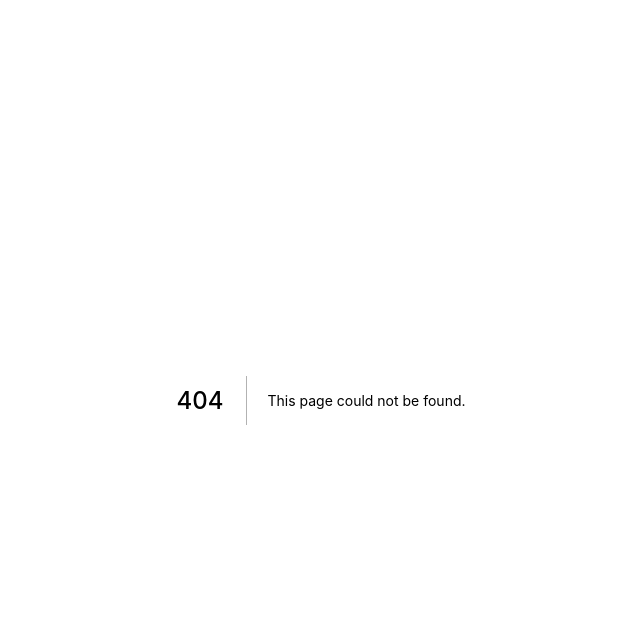
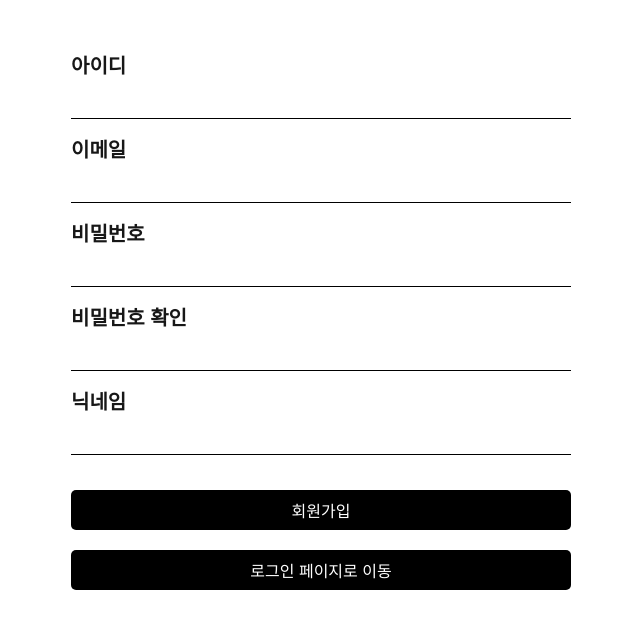
Before and after one commit to buildup1130/next-question-frontend, a Next.js app in the folder class/: page /SignUp in a window 1280 px wide. Before the commit this address had no page. Shown: the top 628 px of the page, without its empty margins (319-959 px from the left). Built offline with nearby package versions, Linux system fonts and the light colour scheme.

Commit message:
feature Login

```diff
--- a/class/package.json
+++ b/class/package.json
@@ -12,7 +12,7 @@
     "@emotion/react": "^11.14.0",
     "@emotion/styled": "^11.14.0",
     "antd": "^5.24.1",
-    "axios": "^1.7.9",
+    "axios": "^1.7.7",
     "next": "12.1.0",
     "react": "17.0.2",
     "react-dom": "17.0.2",
--- /dev/null
+++ b/class/src/components/common/SignUp/SignUp.Container.js
@@ -0,0 +1,68 @@
+import { useState } from "react";
+import { useRouter } from "next/router";
+import SignUpUI from "./SignUp.Presenter";
+import axios from "axios"; // axios 임포트
+
+export default function SignUp() {
+  const router = useRouter();
+
+  const [form, setForm] = useState({
+    userId: "", // 변경된 키
+    email: "",
+    password: "",
+    confirmPassword: "",
+    nickname: "",
+  });
+
+  // 입력값 변경 핸들러
+  const handleChange = (e) => {
+    const { name, value } = e.target;
+    setForm((prev) => ({ ...prev, [name]: value }));
+  };
+
+  // 회원가입 처리
+  const handleSubmit = async (e) => {
+    console.log(form);
+    e.preventDefault();
+    if (form.password !== form.confirmPassword) {
+      alert("비밀번호가 일치하지 않습니다.");
+      return;
+    }
+
+    try {
+      const response = await axios.post(
+        "http://localhost:8080/public/member/regist",
+        {
+          userId: form.userId,
+          password: form.password,
+          email: form.email,
+          nickname: form.nickname,
+        }
+      );
+
+      if (response.status === 201) {
+        alert("회원가입 성공!");
+        router.push("/Login"); // 회원가입 후 로그인 페이지로 이동
+      } else {
+        throw new Error("회원가입 실패");
+      }
+    } catch (error) {
+      console.error("회원가입 중 오류 발생:", error);
+      alert("회원가입 중 오류가 발생했습니다.");
+    }
+  };
+
+  // 로그인 페이지로 이동
+  const handleGoToLogin = () => {
+    router.push("/Login");
+  };
+
+  return (
+    <SignUpUI
+      form={form}
+      onChange={handleChange}
+      onSubmit={handleSubmit}
+      onSignUpClick={handleGoToLogin} // 로그인 페이지 이동 함수 전달
+    />
+  );
+}
--- /dev/null
+++ b/class/src/components/common/SignUp/SignUp.Presenter.js
@@ -0,0 +1,87 @@
+import {
+  SignUpContainer,
+  InputWrapper,
+  InputField,
+  Label,
+  EmailWrapper,
+  IdInputWrapper,
+  SignUpButton,
+  FillForm,
+} from "./SignUp.Styles";
+
+export default function SignUpUI({
+  form,
+  onChange,
+  onSubmit,
+  onSignUpClick, // 회원가입 버튼 클릭 이벤트
+}) {
+  return (
+    <SignUpContainer style={{ maxWidth: "500px" }}>
+      <FillForm onSubmit={onSubmit}>
+        <InputWrapper>
+          <Label>아이디</Label>
+          <IdInputWrapper>
+            <InputField
+              type="text"
+              name="userId"
+              value={form.userId}
+              onChange={onChange}
+              required
+            />
+          </IdInputWrapper>
+        </InputWrapper>
+
+        <InputWrapper>
+          <Label>이메일</Label>
+          <EmailWrapper>
+            <InputField
+              type="email"
+              name="email"
+              value={form.email}
+              onChange={onChange}
+              required
+            />
+          </EmailWrapper>
+        </InputWrapper>
+
+        <InputWrapper>
+          <Label>비밀번호</Label>
+          <InputField
+            type="password"
+            name="password"
+            value={form.password}
+            onChange={onChange}
+            required
+          />
+        </InputWrapper>
+
+        <InputWrapper>
+          <Label>비밀번호 확인</Label>
+          <InputField
+            type="password"
+            name="confirmPassword"
+            value={form.confirmPassword}
+            onChange={onChange}
+            required
+          />
+        </InputWrapper>
+
+        <InputWrapper>
+          <Label>닉네임</Label>
+          <InputField
+            type="text"
+            name="nickname"
+            value={form.nickname}
+            onChange={onChange}
+            required
+          />
+        </InputWrapper>
+
+        <SignUpButton type="submit">회원가입</SignUpButton>
+        <SignUpButton type="button" onClick={onSignUpClick}>
+          로그인 페이지로 이동
+        </SignUpButton>
+      </FillForm>
+    </SignUpContainer>
+  );
+}
--- /dev/null
+++ b/class/src/components/common/SignUp/SignUp.Styles.js
@@ -0,0 +1,65 @@
+import styled from "@emotion/styled";
+
+export const SignUpContainer = styled.div`
+  //회원가입 틀
+  width: 100%;
+  max-width: 500px;
+  display: flex;
+  flex-direction: column;
+  align-items: center;
+  margin: 0 auto;
+  padding: 50px 20px;
+`;
+
+export const FillForm = styled.form`
+  //회원가입 폼
+  width: 500px;
+`;
+export const InputWrapper = styled.div`
+  //입력 필드 테두리
+  width: 100%;
+  margin-bottom: 15px;
+`;
+
+export const Label = styled.label`
+  //입력 필드 라벨
+  font-size: 20px;
+  font-weight: bold;
+  display: block;
+  margin-bottom: 5px;
+`;
+
+export const InputField = styled.input`
+  //입력 필드
+  width: 100%;
+  height: 35px;
+  border: none;
+  border-bottom: 1px solid #000;
+  font-size: 20px;
+  outline: none;
+  padding: 5px;
+`;
+
+export const EmailWrapper = styled.div`
+  display: flex;
+  align-items: center;
+  justify-content: space-between;
+`;
+
+export const IdInputWrapper = styled.div`
+  display: flex;
+  align-items: center;
+  gap: 10px;
+`;
+
+export const SignUpButton = styled.button`
+  width: 100%;
+  height: 40px;
+  background-color: #000;
+  color: white;
+  font-size: 16px;
+  border: none;
+  border-radius: 5px;
+  cursor: pointer;
+  margin-top: 20px;
+`;
--- /dev/null
+++ b/class/src/pages/Login/index.js
@@ -0,0 +1,5 @@
+import LoginLogic from "@/components/common/Login/Login.Container";
+
+export default function Login() {
+  return <LoginLogic></LoginLogic>;
+}
--- /dev/null
+++ b/class/src/pages/SignUp/index.js
@@ -0,0 +1,5 @@
+import SignUpLogic from "@/components/common/SignUp/SignUp.Container";
+
+export default function Login() {
+  return <SignUpLogic></SignUpLogic>;
+}
```
Also changed, not shown: class/src/components/common/Login/Login.Container.js (added, +59 -0 lines), class/src/components/common/Login/Login.Presenter.js (added, +43 -0 lines), class/src/components/common/Login/Login.Styles.js (added, +72 -0 lines), 2 other files (tests, documents, lock files or other folders).
